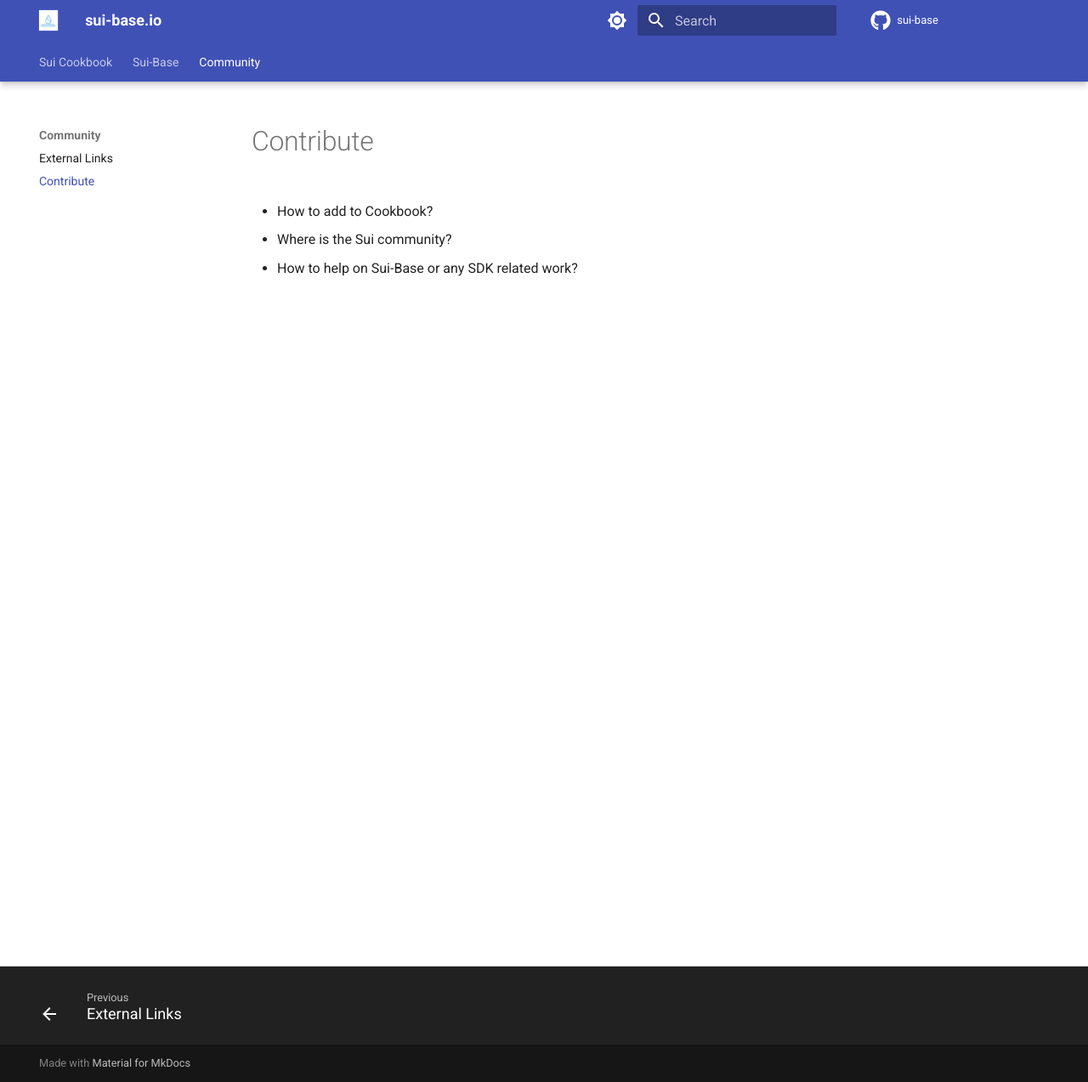
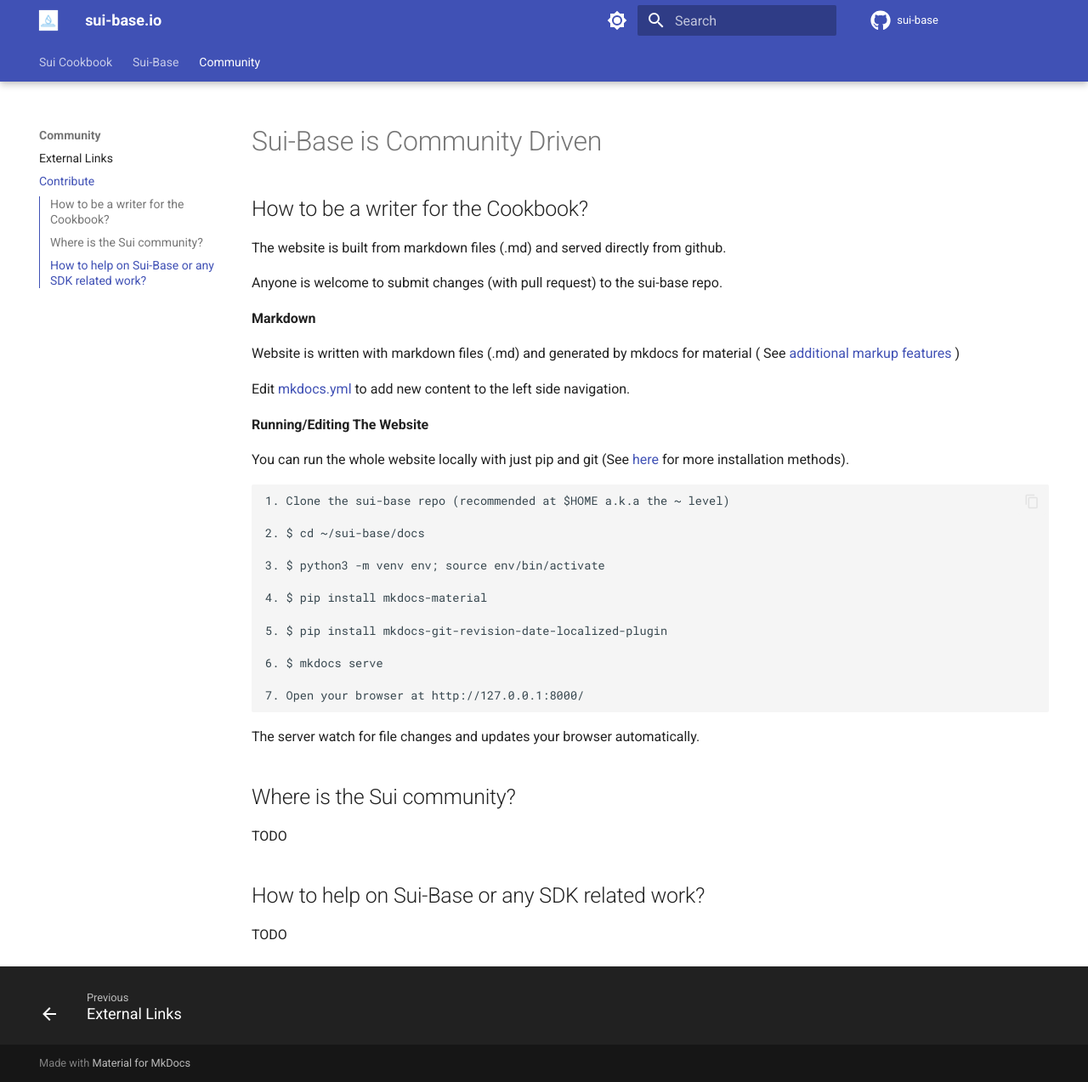
Before and after one commit to lc19997/sui-chain-base, an MkDocs documentation site: the page built from docs/website/community/contribute.md, in a window 1280 px wide and 1273 px high. Shown: the whole window at 85% size. Built offline with MkDocs 1.6.1 and Material for MkDocs 9.7.7, drawn with Linux system fonts in a browser that asks for light colours; comment, search, counter and statistics services are not loaded.

Commit message:
Add instruction for cookbook

````diff
--- a/docs/website/community/contribute.md
+++ b/docs/website/community/contribute.md
@@ -2,10 +2,46 @@
 hide:
   - toc
 ---
-# Contribute
+# Sui-Base is Community Driven
 
-* How to add to Cookbook?
+## How to be a writer for the Cookbook?
 
-* Where is the Sui community?
+The website is built from markdown files (.md) and served directly from github.
 
-* How to help on Sui-Base or any SDK related work?
+Anyone is welcome to submit changes (with pull request) to the sui-base repo.
+
+**Markdown**
+
+Website is written with markdown files (.md) and generated by mkdocs for material ( See
+    [additional markup features]( https://squidfunk.github.io/mkdocs-material/reference/ ) )
+
+Edit [mkdocs.yml]( https://github.com/sui-base/sui-base/blob/main/docs/mkdocs.yml ) to add new content to the left side navigation.
+
+**Running/Editing The Website**
+
+You can run the whole website locally with just pip and git (See [here](https://squidfunk.github.io/mkdocs-material/getting-started/) for more installation methods).
+
+```
+1. Clone the sui-base repo (recommended at $HOME a.k.a the ~ level)
+
+2. $ cd ~/sui-base/docs
+
+3. $ python3 -m venv env; source env/bin/activate
+
+4. $ pip install mkdocs-material
+
+5. $ pip install mkdocs-git-revision-date-localized-plugin
+
+6. $ mkdocs serve
+
+7. Open your browser at http://127.0.0.1:8000/
+```
+
+The server watch for file changes and updates your browser automatically.
+
+
+## Where is the Sui community?
+TODO
+
+## How to help on Sui-Base or any SDK related work?
+TODO
````
